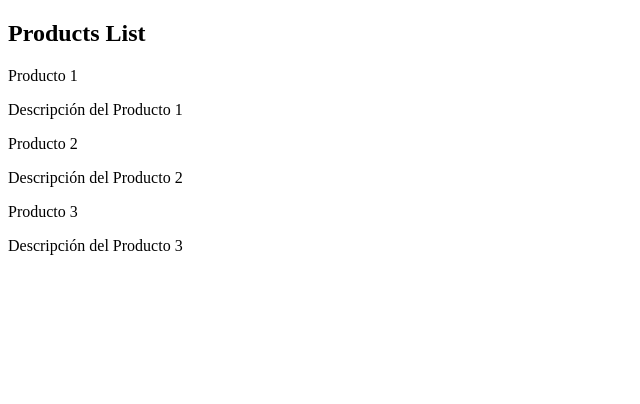
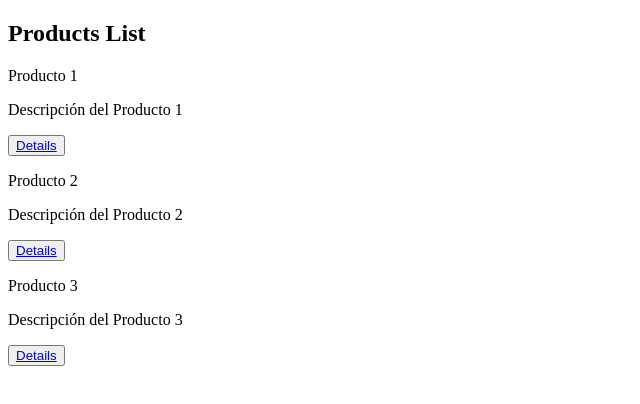
Before and after one commit to amappola7/andromeda-store, an Angular app: page / in a window 1280 px wide. Shown: the top 404 px of the page, without its empty margins (0-640 px from the left). Built offline with nearby package versions, Linux system fonts and the light colour scheme; data requests are answered from the project's data file.

Commit message:
Adding a link to navigate to details

```diff
--- a/src/app/ui/pages/home/home.component.html
+++ b/src/app/ui/pages/home/home.component.html
@@ -1,6 +1,6 @@
 <section class="home">
   <div class="products-list__container">
     <h2>Products List</h2>
-    <app-product-card *ngFor="let product of productsList" [product]="product"></app-product-card>
+    <app-product-card *ngFor="let product of productsList" [product]="product" [page]="'home'"></app-product-card>
   </div>
 </section>
--- a/src/app/ui/pages/product-details/product-details.component.html
+++ b/src/app/ui/pages/product-details/product-details.component.html
@@ -1,3 +1,3 @@
 <section class="product-details">
-  <app-product-card [product]="product"></app-product-card>
+  <app-product-card [product]="product" [page]="'product-details'"></app-product-card>
 </section>
--- a/src/app/ui/shared/components/product-card/product-card.component.html
+++ b/src/app/ui/shared/components/product-card/product-card.component.html
@@ -1,4 +1,5 @@
 <div class="product-card__container">
   <p>{{product.name}}</p>
   <p>{{product.description}}</p>
+  <button *ngIf="page === 'home'"><a routerLink="products/{{product.id}}">Details</a></button>
 </div>
--- a/src/app/ui/shared/components/product-card/product-card.component.ts
+++ b/src/app/ui/shared/components/product-card/product-card.component.ts
@@ -8,4 +8,5 @@ import { ProductM } from 'src/app/models/product';
 })
 export class ProductCardComponent {
   @Input() product!: ProductM;
+  @Input() page!: string;
 }
```
